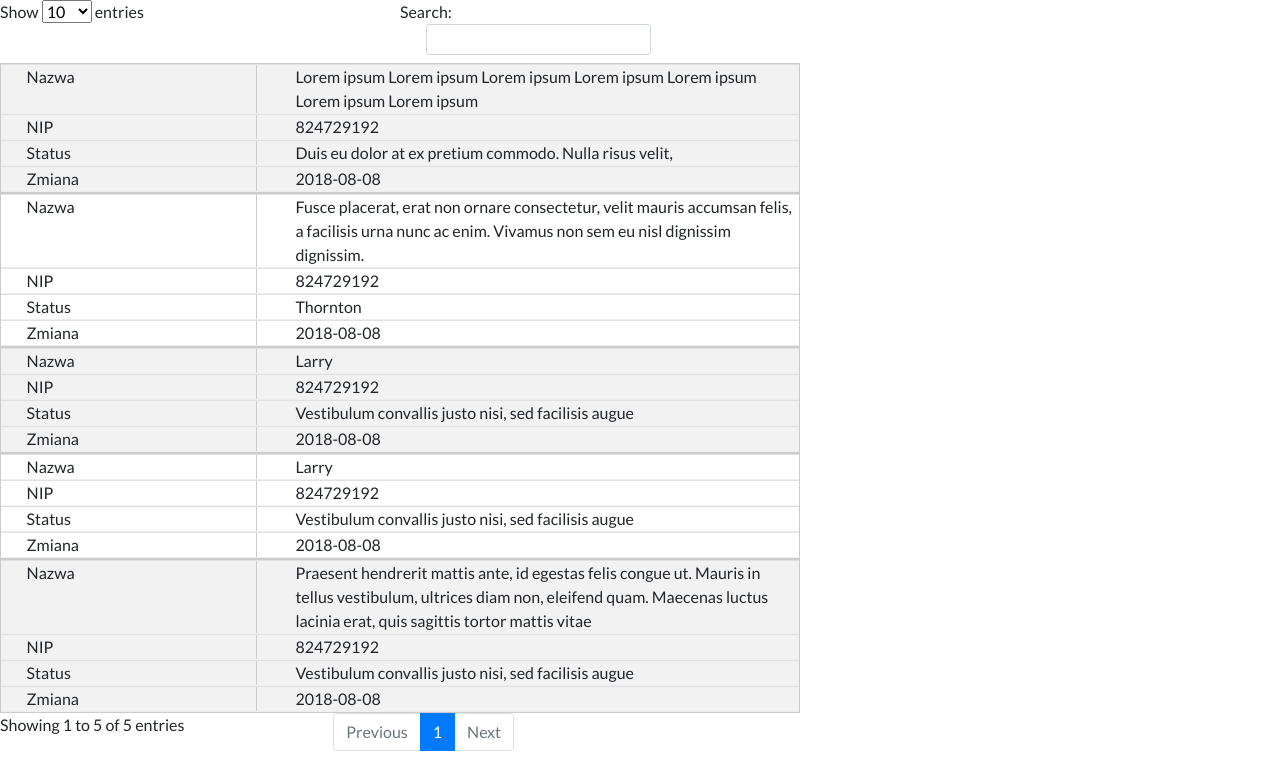
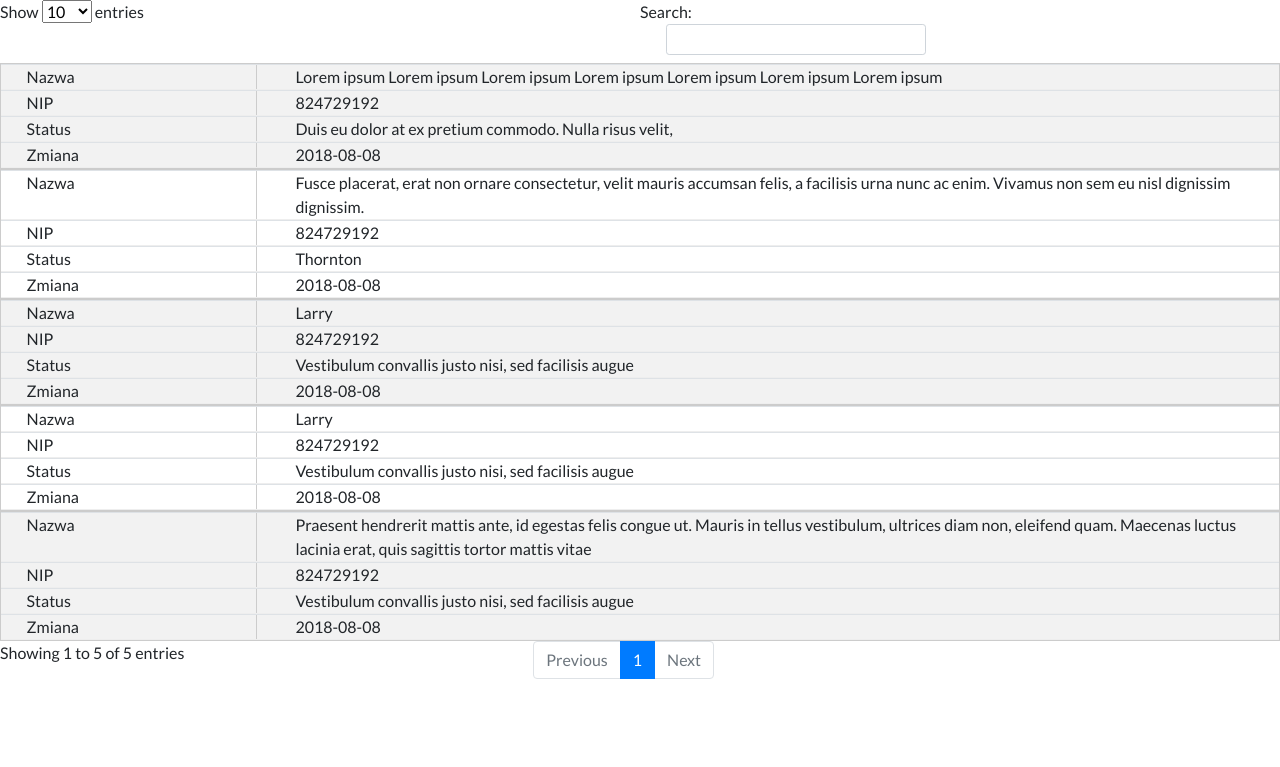
Before and after one commit to olopk/frontsoap, a PHP site: page / in a window 1280 px wide. Shown: the part 98-865 px from the top of the page. After the commit the page ends 777 px from the top, so only its background shows below. Run offline with PHP 8.4, Linux system fonts and the light colour scheme; the visitor is signed in with stand-in values (Sample User, id 1); some libraries are stand-ins or nearby versions; some web fonts are replaced.

Commit message:
finally assign wright margins

```diff
--- a/style.css
+++ b/style.css
@@ -41,40 +41,34 @@ border-radius: 3px;
 box-shadow: -4px 4px 18px 0px rgba(0,0,0,0.75);
 }
 
+.menu, .content{
+    width: 70vw;
+}
+
 .content{
     border:1px solid gray;
+
+/* Table elements manipulation */
 }
 .table{
     margin: 0px;
 }
 .row{
     margin: 0px;
-    width: 100vh;
 }
 .col-sm-12{
     padding: 0px;
 }
-.form-control{
+
+input.form-control, select.form-control{
+    padding-left: 2vw;
+    padding-right: 2vw;
     margin-left: 2vw;
     margin-right: 2vw;
 }
-/*
 
-
-NAVBAR
-
-
-*/
-
-div#example_wrapper{
-    width: max;
-    margin: 0 !important;
-}
-
-
-.menu, .content{
-    width: 70vw;
-}
+/**************************/
+/*NAVBAR*/
 .nav{
     background-color: #57606f;
     border-radius: 2px;
@@ -89,10 +83,7 @@ div#example_wrapper{
     background-color: transparent;
     color: white;
 }
-/* --------------------- */
-
-
-
+/**************************/
 
 /* for small screens */
 
```
